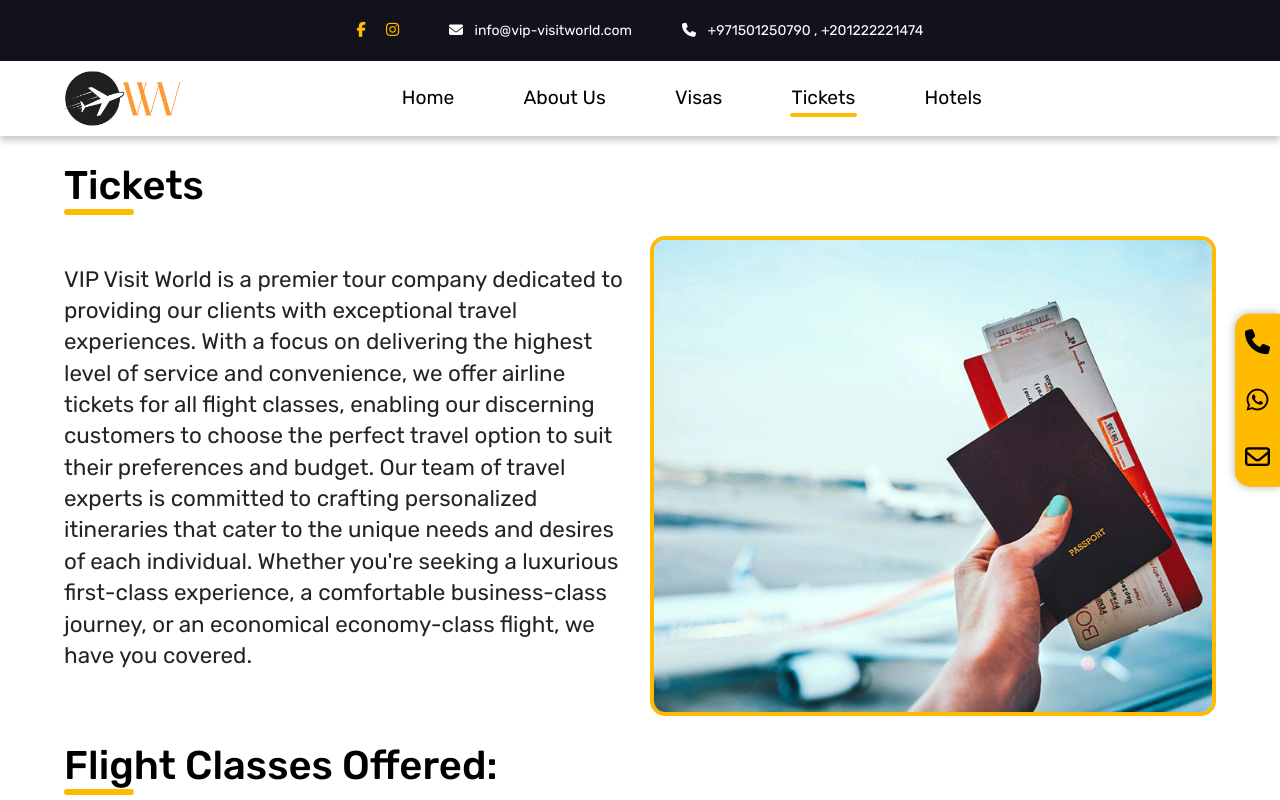
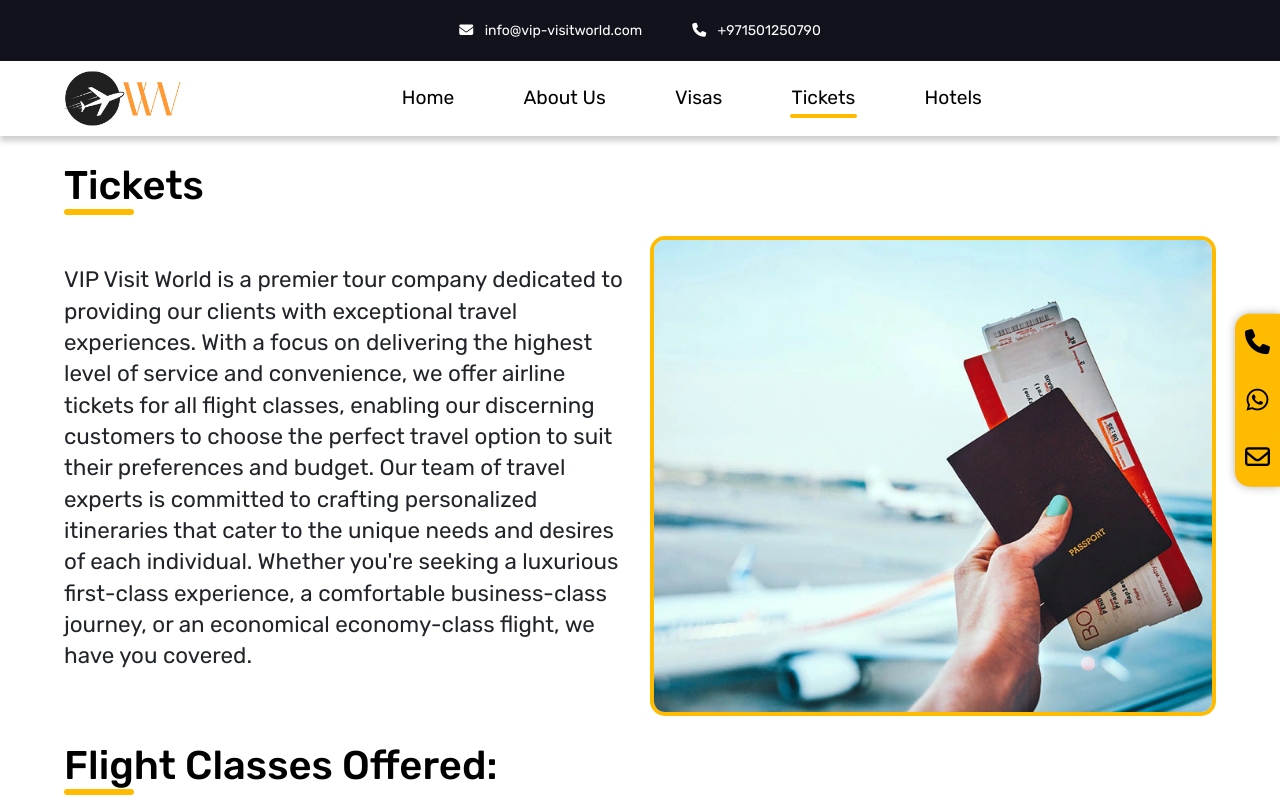
Before and after one commit to Ahmedelsayedd01/Vip-Visit-World, a plain HTML site: page Pages/tickets.html in a window 1280 px wide. Shown: the top 800 px of the page. Drawn offline with nearby package versions, Linux system fonts and the light colour scheme.

Commit message:
New Update

```diff
--- a/Pages/tickets.html
+++ b/Pages/tickets.html
@@ -66,42 +66,30 @@
     <!-- Header Page Section -->
     <header>
       <!-- Socail Company -->
-      <div class="sociaLink">
+      <!-- <div class="sociaLink">
         <ul>
           <li>
             <a
               style="color: inherit"
               href="https://www.facebook.com/profile.php?id=61559566049053&mibextid=ZbWKwL"
-              target="_blank"
               ><i class="fab fa-facebook-f"></i
             ></a>
           </li>
           <li>
             <a
               href="https://www.instagram.com/vipvisitworld?igsh=MjdobWZrZ3V1Y2Uz"
-              target="_blank"
               ><i class="fab fa-instagram"></i
             ></a>
           </li>
-          <!-- <li>
-            <a href="https://twitter.com/d494440"
-              ><i class="fab fa-twitter"></i
-            ></a>
-          </li>
-          <li>
-            <a href="http://www.linkedin.com/in/royal-vision-tourism-26162226b"
-              ><i class="fab fa-linkedin-in"></i
-            ></a>
-          </li> -->
         </ul>
-      </div>
+      </div> -->
       <!-- Email Company -->
       <div class="emailCom">
         <span><i class="fas fa-envelope"></i> info@vip-visitworld.com</span>
       </div>
       <!-- Phone Company -->
       <div class="phoneCom">
-        <span><i class="fas fa-phone"></i> +971501250790 , +201222221474</span>
+        <span><i class="fas fa-phone"></i> +971501250790</span>
       </div>
     </header>
     <!-- Nav Page Section -->
```
